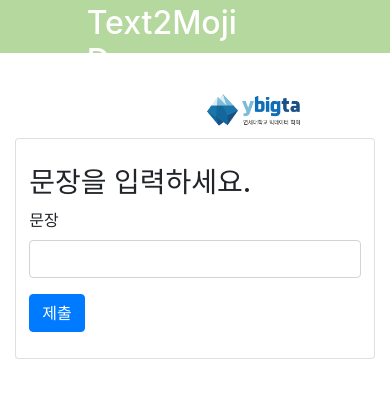
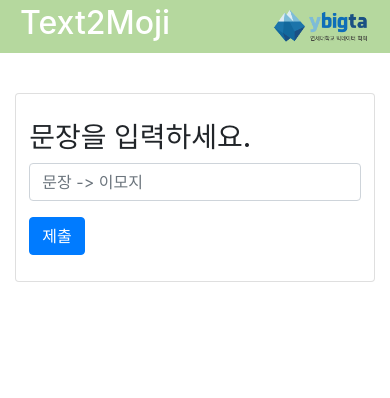
Before and after one commit to etture/text2moji_demo, a React (Create React App) app: page / in a window 390 px wide. Shown: the top 398 px of the page. Built offline with nearby package versions, Linux system fonts and the light colour scheme.

Commit message:
Tried to fix mobile

```diff
--- a/public/index.html
+++ b/public/index.html
@@ -3,7 +3,7 @@
   <head>
     <meta charset="utf-8" />
     <link rel="icon" href="%PUBLIC_URL%/smile.ico" />
-    <meta name="viewport" content="width=device-width, initial-scale=1" />
+    <meta name="viewport" content="width=device-width, initial-scale=1, maximum-scale=1, user-scalable=no">
     <meta name="theme-color" content="#000000" />
     <meta
       name="description"
--- a/src/App.tsx
+++ b/src/App.tsx
@@ -22,13 +22,13 @@ class App extends Component<IAppProps, IAppState> {
                     background: "#B5D89E",
                     height: "40pt",
                     marginBottom: "30pt",
-                    padding: "3pt 65pt",
+                    padding: "3pt 15pt",
                     verticalAlign: "baseline"
                     }}>
                     <h2 style={{
                         color: "white",
                         display: "inline-block"
-                    }}>Text2Moji Demo</h2>
+                    }}>Text2Moji</h2>
                     <img style={{marginTop: "-4pt", float: "right"}} src={process.env.PUBLIC_URL + '/ybigta_logo.png'} height="55pt"/>
                 </div>
                 <Text2Moji />
--- a/src/views/Text2Moji.tsx
+++ b/src/views/Text2Moji.tsx
@@ -108,10 +108,10 @@ class Text2Moji extends Component<IText2MojiProps, IText2MojiState> {
                     resultList.push(
                         <tr key={emojiStr}>
                             <td>
-                                <div className="container">
-                                    <h3 style={{ textAlign: "center" }}>{`${emojiStr}`}</h3>
-                                    <h3 style={{ float: "right" }}>{`${item.probability * 100}%`}</h3>
-                                </div>
+                                <h3 style={{ textAlign: "center" }}>{`${emojiStr}`}</h3>
+                            </td>
+                            <td>
+                                <h3>{`${item.probability * 100}%`}</h3>
                             </td>
                         </tr>
                     );
@@ -146,11 +146,11 @@ class Text2Moji extends Component<IText2MojiProps, IText2MojiState> {
                     <form onSubmit={(e: React.FormEvent<HTMLFormElement>) => this.handleSubmit(e)}>
                         <h3>문장을 입력하세요.</h3>
                         <div className="form-group">
-                            <label className="label">문장</label>
                             <input
                                 className="form-control"
                                 type="text"
                                 name="query"
+                                placeholder="문장 -> 이모지"
                                 value={this.props.predictionStore!.queryString}
                                 onChange={(e: React.ChangeEvent<HTMLInputElement>) => this.handleQuery(e)}
                             />
@@ -163,7 +163,8 @@ class Text2Moji extends Component<IText2MojiProps, IText2MojiState> {
                 </div>
                 <div className="container card" style={{
                     display: this.getDisplayStyle("results"),
-                    marginTop: "20pt"
+                    marginTop: "20pt",
+                    padding: "20pt 10pt"
                 }}>
                     <h3>결과</h3>
                     <table className="table table-sm table-borderless col-6">
```
